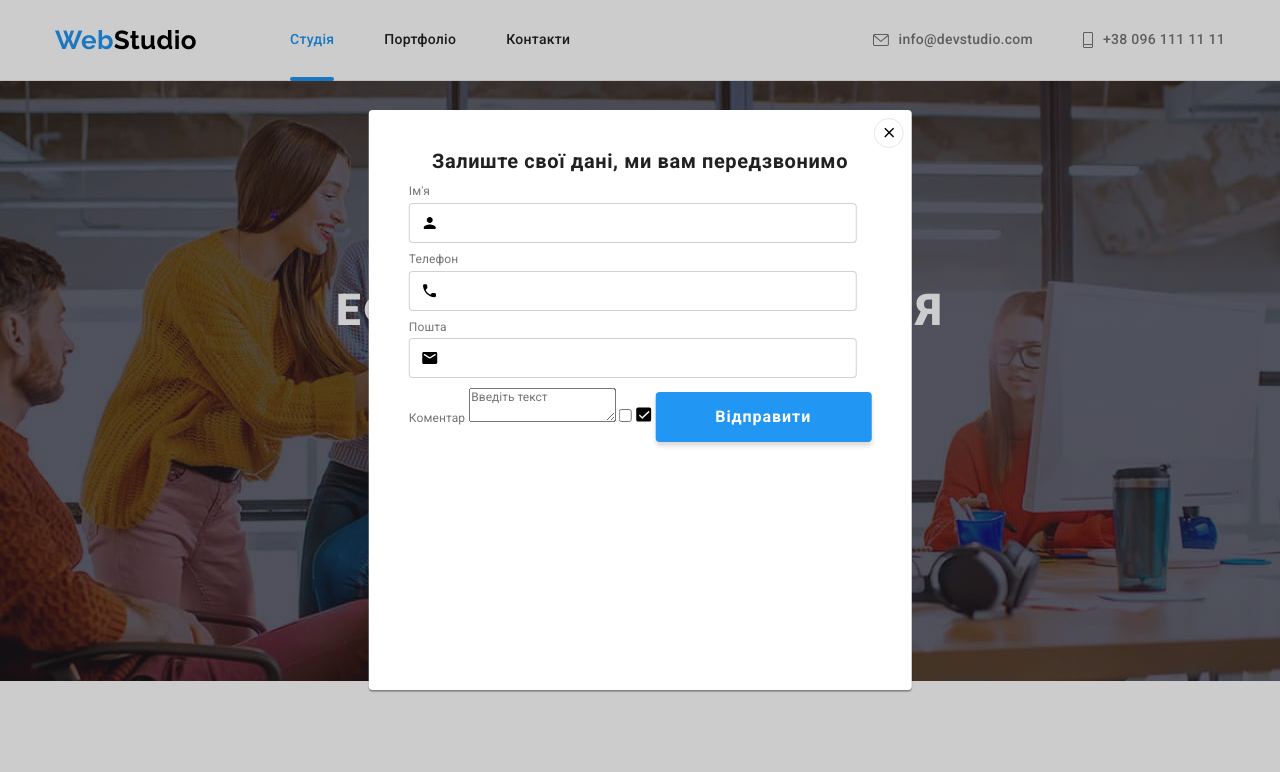
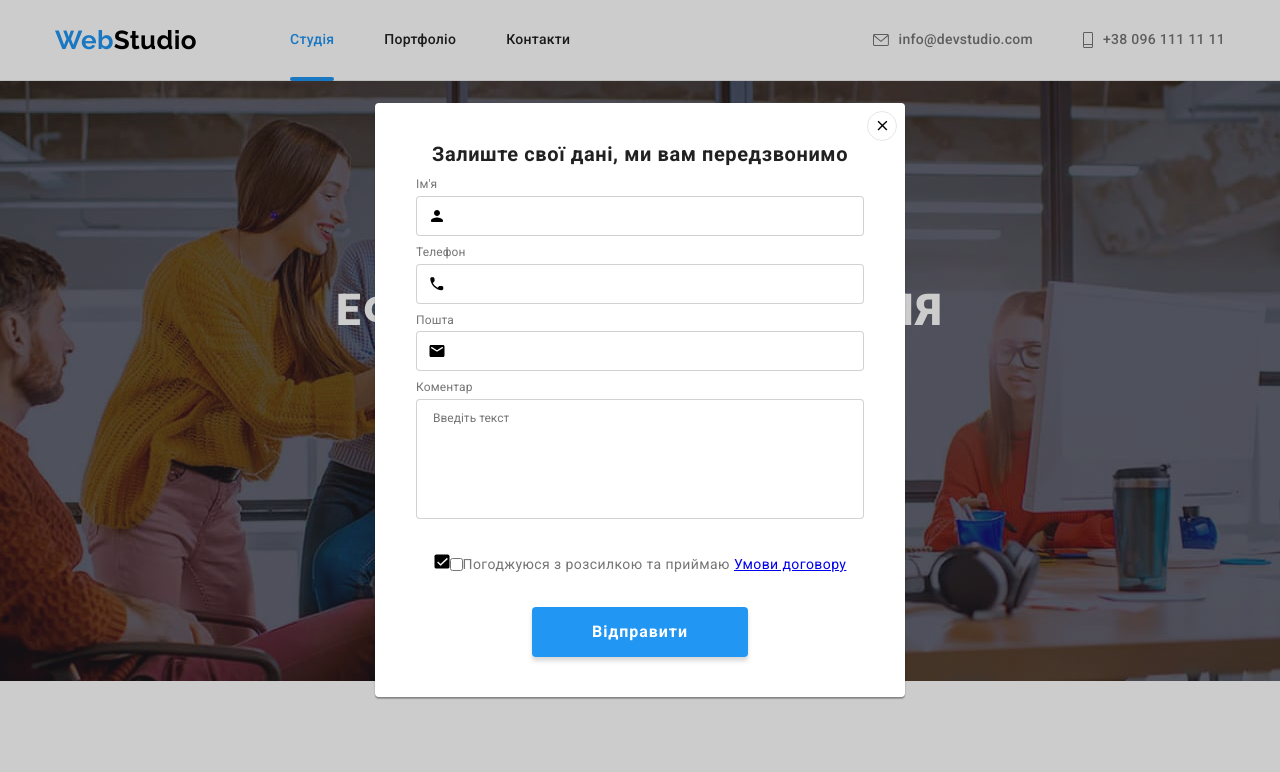
Before and after one commit to oleksandrsoldatchenko/goit-markup-hw-06, a plain HTML site: page index.html in a window 1280 px wide. Both pictures are taken after a click on the button "Замовити послугу". Shown: the top 772 px of the page. Drawn offline with nearby package versions, Linux system fonts and the light colour scheme.

Commit message:
Частково виконано оформлення ДЗ 6

```diff
--- a/css/styles.css
+++ b/css/styles.css
@@ -336,6 +336,12 @@ body {
     margin-bottom: 12px;
 }
 
+.modal-main-form {
+    display: flex;
+    flex-direction: column;
+    align-items: center;
+}
+
 .input-area {
     display: flex;
     flex-direction: column;
@@ -345,6 +351,8 @@ body {
 }
 
 .form-label {
+    display: block;
+
     font-weight: 400;
     font-size: 12px;
     line-height: 1.15;
@@ -382,11 +390,51 @@ body {
     transition: fill 250ms cubic-bezier(0.4, 0, 0.2, 1);
 }
 
-form-text-area
-privacy
+.form-text-area {
+    resize: none;
+    width: 448px;
+    height: 120px;
+    padding: 12px 16px;
+    margin-top: 4px;
+
+    border: 1px solid rgba(33, 33, 33, 0.2);
+    border-radius: 4px;
+
+    outline: none;
+    cursor: pointer;
+
+    transition: border-color 250ms cubic-bezier(0.4, 0, 0.2, 1);
+}
+
+.accept {
+    display: flex;
+    justify-content: center;
+    align-items: center;
+    margin-top: 20px;
+    margin-bottom: 30px;
+
+
+}
+
+.privacy {
+    line-height: 1.71;
+    display: flex;
+    flex-direction: row-reverse;
+    align-items: center;
+    margin-right: 4px;
+}
+
 privacy-input
 privacy-wrapp
-modal-check
+
+.modal-check {
+    fill: transparent;
+    border: 2px solid var(--title-text-colour);
+}
+
+.form-link {
+    color: var(--accent-text-color);
+}
 
 /* Кінець форми в модальному вікні */
 /* ДЗ 6 */
--- a/index.html
+++ b/index.html
@@ -391,7 +391,7 @@
             <!-- ДЗ 6 -->
             <!-- Форма в модальному вікні -->
             <p class="modal-form-title">Залиште свої дані, ми вам передзвонимо</p>
-            <form autocomplete="off">
+            <form class="modal-main-form" autocomplete="off">
                 <div class="input-area">
                     <label class="form-label" for="name">Ім'я
                         <input class="form-input" name="name" type="text" id="name" required minlength="3" maxlength="20" >
@@ -416,10 +416,13 @@
                         </svg>
                     </label>
                 </div>
+                <div class="input-area">
                     <label class="form-label" for="comment">Коментар
                     <textarea class="form-text-area" id="comment" placeholder="Введіть текст"></textarea>
                 </label>
-                <label class="privacy">
+                </div>
+                <div class="accept">
+                    <label class="privacy" >Погоджуюся з розсилкою та приймаю
                         <input class="privacy-input" type="checkbox" name="privacy" />
                         <span class="privacy-wrapp">
                             <svg class="modal-check" width="16" height="15">
@@ -427,6 +430,8 @@
                             </svg>
                         </span>
                     </label>
+                    <a href="/">Умови договору</a>
+                </div>
                 <button class="btn-blue" type="submit">Відправити</button>
             </form>
             <!-- Кінець форми в модальному вікні -->
```
Lines whose indentation alone changed are shown as unchanged.
